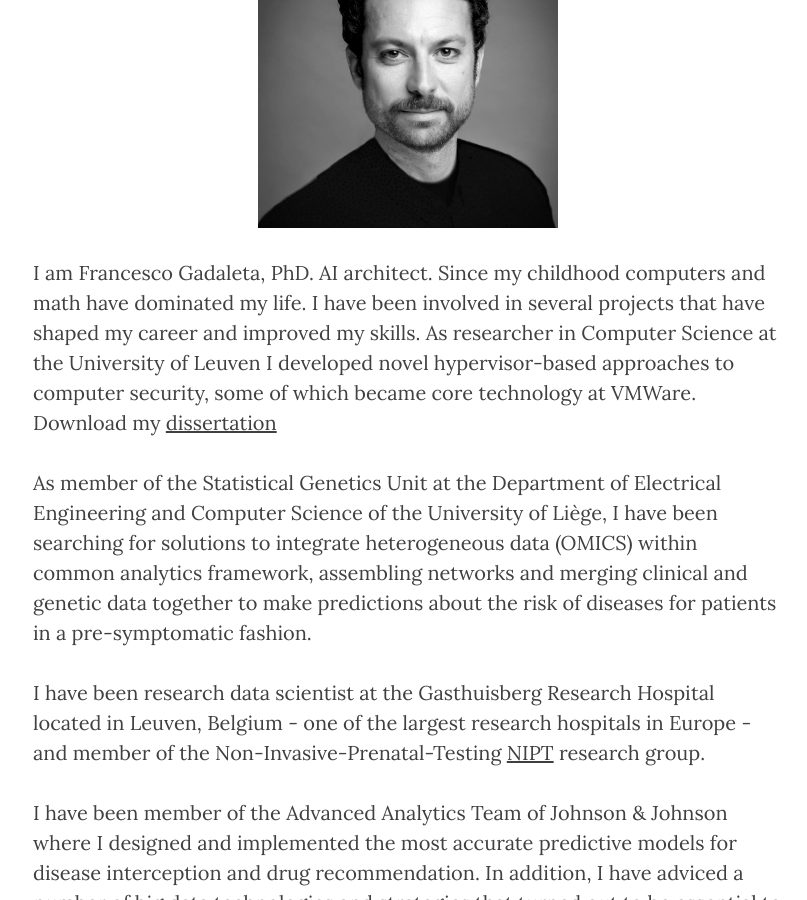
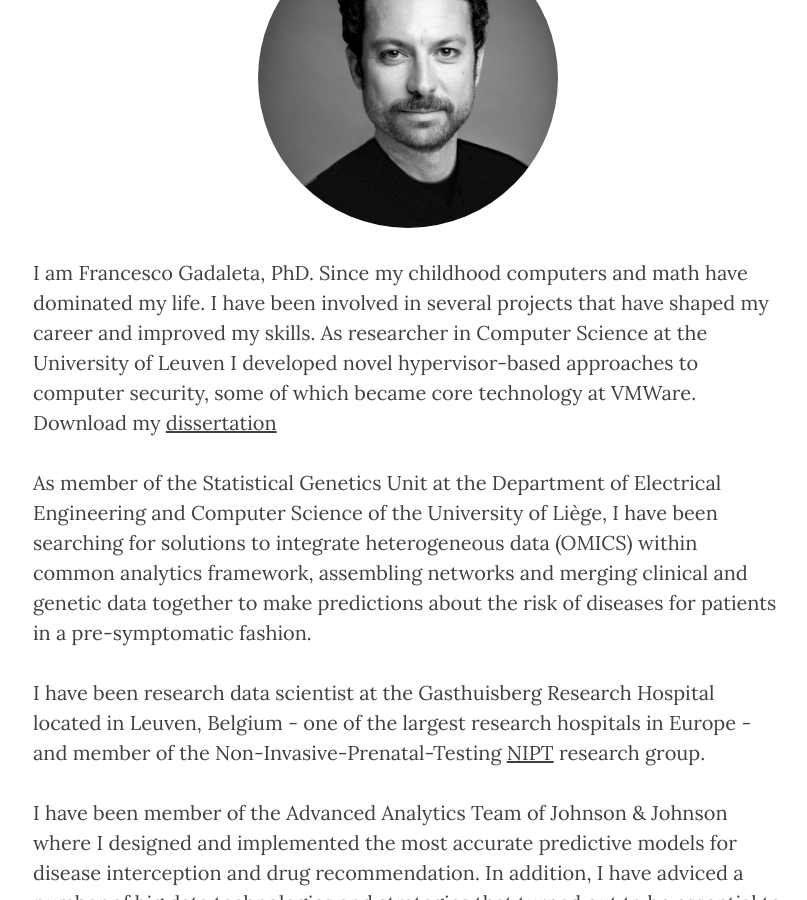
Before and after one commit to fgadaleta/datascienceathome, a Jekyll site: the page built from about.html, in a window 1280 px wide and 900 px high, scrolled down 611 px. Shown: the whole window, without its empty margins (232-1039 px from the left). Built offline with Jekyll 4.4.1, drawn with Linux system fonts in a browser that asks for light colours; nearby versions of some CDN libraries; a script that is not in the unit is left out.

Commit message:
new backgroun

```diff
--- a/about.html
+++ b/about.html
@@ -8,14 +8,13 @@
 <div class="h-card">
 <center>
         <img class="u-photo" src="/img/frag_profile.jpg" width="300px"
-        style="border-radius: 0%; background-position: 50%; background-repeat: no-repeat;"/>
+        style="border-radius: 50%; background-position: 50%; background-repeat: no-repeat;"/>
 </center>
 <div class="p-note">
 
       <p>
-      I am Francesco Gadaleta, PhD. AI architect. Since my childhood computers and
-      math have dominated my life. I have been involved in several projects that have shaped my career
-      and improved my skills.
+      I am Francesco Gadaleta, PhD. Since my childhood computers and
+      math have dominated my life. I have been involved in several projects that have shaped my career and improved my skills.
 
       As researcher in Computer Science at the University of Leuven I developed novel hypervisor-based
       approaches to computer security, some of which became core technology at VMWare.
@@ -26,9 +25,7 @@
      <p>
       As member of the Statistical Genetics Unit at the Department of Electrical Engineering and
       Computer Science of the University of Liège, I have been searching for solutions to integrate
-      heterogeneous data (OMICS) within common analytics framework, assembling networks and merging clinical
-      and genetic data together to make predictions about the risk of diseases for patients in a
-      pre-symptomatic fashion.
+      heterogeneous data (OMICS) within common analytics framework, assembling networks and merging clinical and genetic data together to make predictions about the risk of diseases for patients in a pre-symptomatic fashion.
     </p>
 
     <p>
@@ -39,22 +36,17 @@
     </p>
 
 <p>
-      I have been member of the Advanced Analytics Team of Johnson &amp Johnson where I designed and
-      implemented the most accurate predictive models for disease interception and drug recommendation.
-      In addition, I have adviced a number of big data technologies and strategies that turned out to be
-      essential to the organization on a global scale.
+      I have been member of the Advanced Analytics Team of Johnson &amp Johnson where I designed and implemented the most accurate predictive models for disease interception and drug recommendation.  In addition, I have adviced a number of big data technologies and strategies that turned out to be essential to the organization on a global scale.
 </p>
 
-<p>I am currently Chief Data Officer at <a href="https://www.abe.ai">Abe.ai</a>, designing AI solutions
-  that help people managing their assets.
+<p>I am currently Chief Data Officer at <a href="https://www.abe.ai">Abe.ai</a>, designing AI solutions that help people managing their assets.
 </p>
 
 <h3> Other stuff </h3>
 <p>
       I am currently based in Belgium, traveling extensively across Europe and USA.
       During my spare time I enjoy (a lot) reading books and (even more) long distance running.
-      When I feel inspired and get the time I enjoy <a href='https://www.flickr.com/people/135875565@N06/'>
-      photography</a>.
+      When I feel inspired and get the time I enjoy <a href='https://www.flickr.com/people/135875565@N06/'> photography</a>.
 </p>
 
 
@@ -62,8 +54,6 @@
 <p>
       If you are interested in hiring me for speaking, writing, machine learning and artificial intelligence consulting, or other opportunities, feel free to <a href="/contact">contact me</a>.
 </p>
-
-
 
       <h3> I am who I say I am </h3>
       <p>
```
Also changed, not shown: img/home-bg.jpg.
